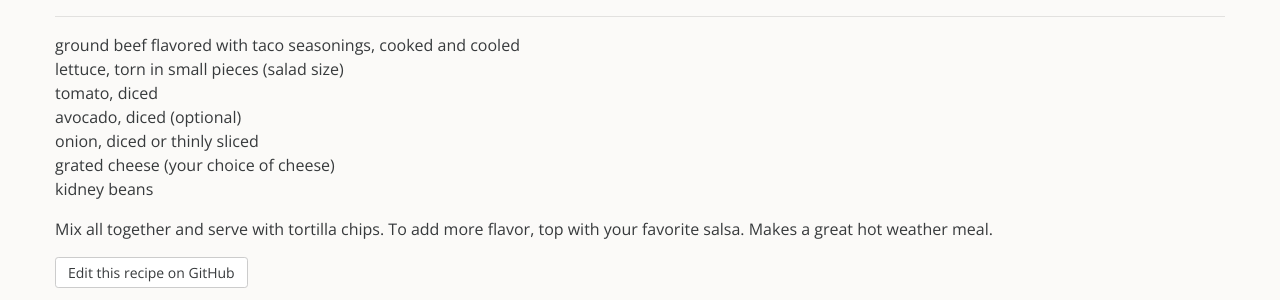
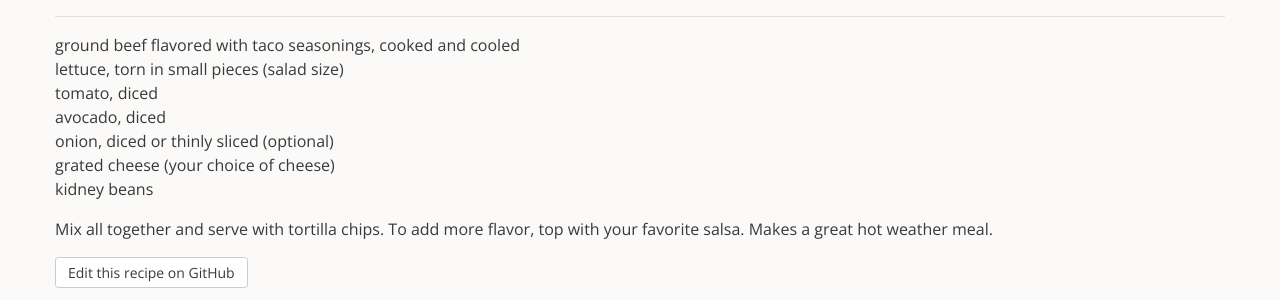
Before and after one commit to rdyar/tdfc, a Jekyll site: the page built from _soup-and-salad/taco-salad.md, in a window 1280 px wide and 1075 px high. Shown: the part 160-460 px from the top of the window. Built offline with Jekyll 4.4.1, drawn with Linux system fonts in a browser that asks for light colours.

```diff
--- a/_soup-and-salad/taco-salad.md
+++ b/_soup-and-salad/taco-salad.md
@@ -4,8 +4,8 @@
 ground beef flavored with taco seasonings, cooked and cooled
 lettuce, torn in small pieces (salad size)
 tomato, diced
-avocado, diced (optional)
-onion, diced or thinly sliced
+avocado, diced
+onion, diced or thinly sliced (optional)
 grated cheese (your choice of cheese)
 kidney beans
 
```
